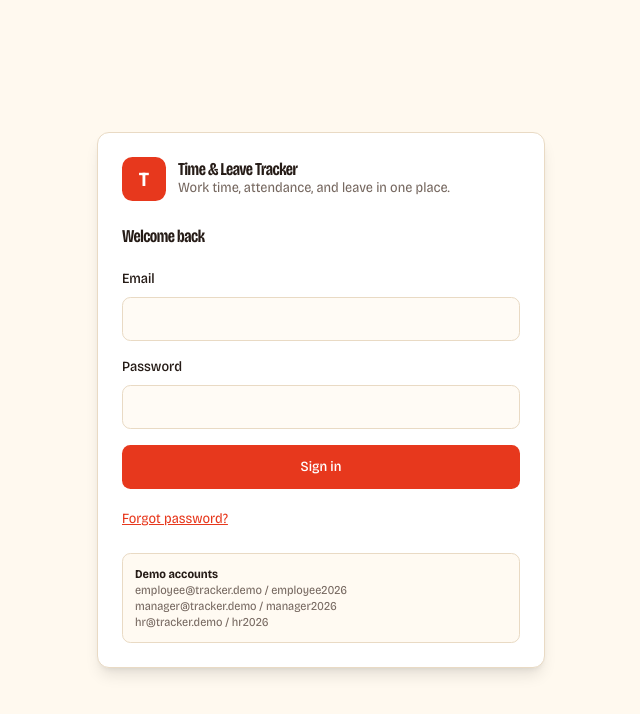
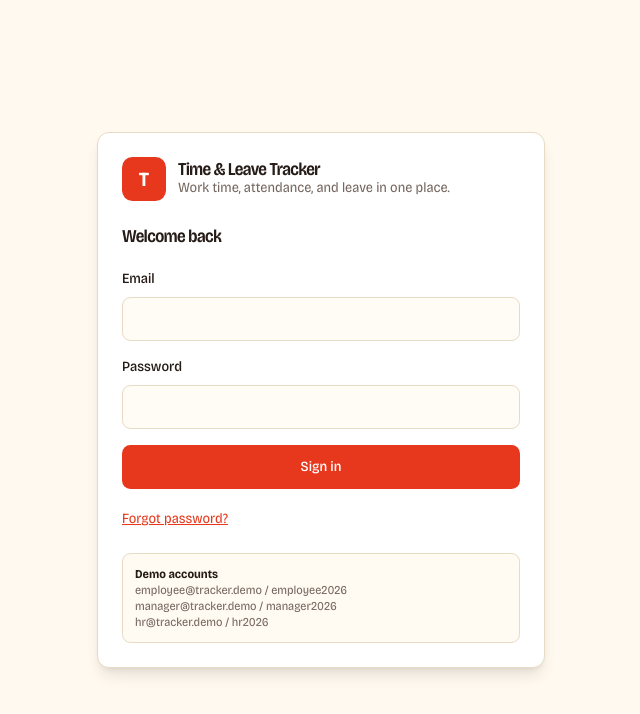
Before and after one commit to regulus-j/opg-time-n-leave-tracker, a React (Vite) app: page /#/login in a window 1280 px wide. Shown: the top 714 px of the page, without its empty margins (319-959 px from the left). Built offline with nearby package versions, Linux system fonts and the light colour scheme.

Commit message:
Loosen display typography tracking

```diff
--- a/src/index.css
+++ b/src/index.css
@@ -8,7 +8,8 @@
   :root { --background:37 100% 98%; --foreground:20 25% 12%; --card:0 0% 100%; --primary:8 81% 51%; --primary-foreground:0 0% 100%; --secondary:37 100% 81%; --secondary-foreground:20 25% 12%; --accent:26 100% 49%; --accent-foreground:0 0% 100%; --highlight:40 93% 59%; --muted:37 100% 95%; --muted-foreground:20 10% 42%; --border:37 45% 84%; --radius:.65rem; }
   * { border-color:hsl(var(--border)); }
   body { margin:0; background:hsl(var(--background)); color:hsl(var(--foreground)); font-family:'Bricolage Grotesque'; font-variation-settings:'wdth' 92, 'opsz' 24; font-weight:400; }
-  h1, h2, h3 { font-family:'Bricolage Grotesque'; font-variation-settings:'wdth' 78, 'opsz' 72; font-weight:800; letter-spacing:-.035em; }
+  h1, h2, h3 { font-family:'Bricolage Grotesque'; font-variation-settings:'wdth' 90, 'opsz' 72; font-weight:800; letter-spacing:.008em; }
+  header h1 { letter-spacing:.02em; }
   button, input, select, textarea { font:inherit; }
 }
 
```
